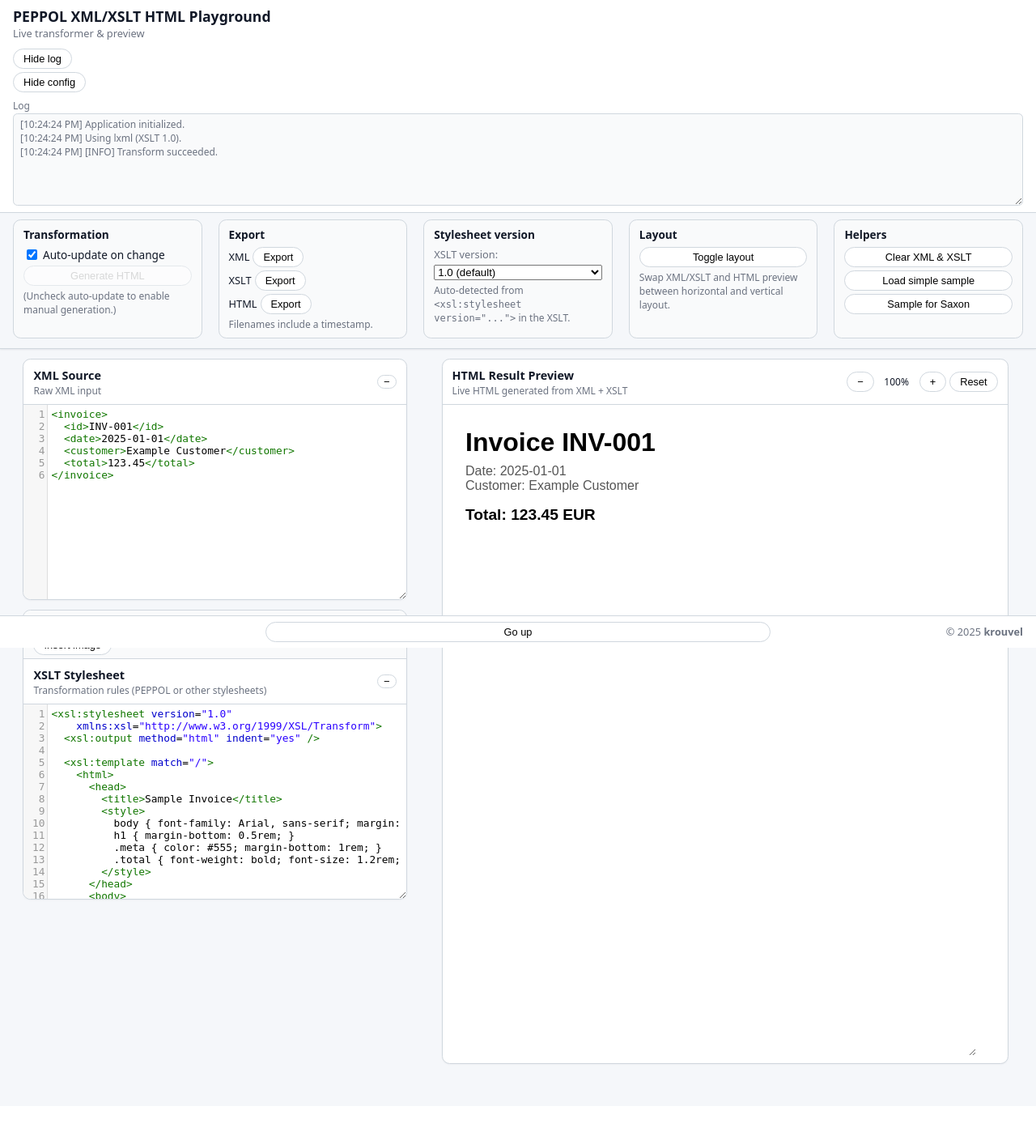
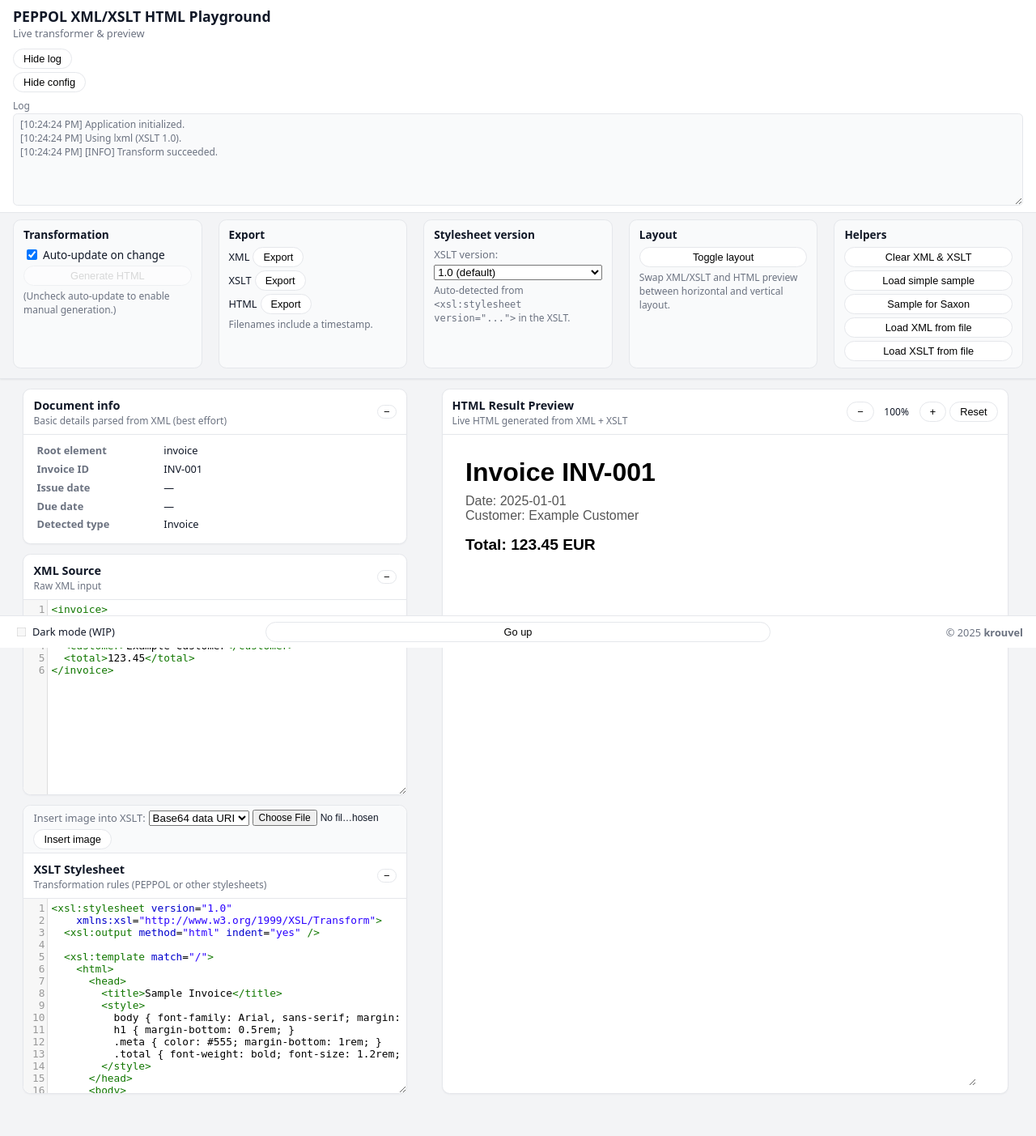
Before and after one commit to krouvel/PEPPOL-Stylesheet-Studio, a Flask app: page / in a window 1280 px wide. Shown: the whole page at 81% size. Before the commit the page ends 1315 px from the top, so only its background shows below. Run offline with Flask 3, Linux system fonts and the light colour scheme.

Commit message:
Add more features

```diff
--- a/app.py
+++ b/app.py
@@ -184,10 +184,12 @@ def api_transform():
     ui_version = data.get("version", "1.0")
 
     logs = []
+    engine = "lxml"
 
     # Decide which engine to use
     use_saxon = SAXON_ENABLED and ui_version in ("2.0", "3.0")
     if use_saxon:
+        engine = "saxon"
         logs.append(
             f"Using Saxon engine for XSLT {ui_version} (configured jar: {os.path.basename(SAXON_JAR_PATH)})."
         )
@@ -195,7 +197,7 @@ def api_transform():
     else:
         engine_info = "lxml (XSLT 1.0)"
         if SAXON_ENABLED and ui_version in ("2.0", "3.0"):
-            engine_info += " [Saxon available but not selected]"  # safety
+            engine_info += " [Saxon available but not selected]"
         logs.append(f"Using {engine_info}.")
         html, eng_logs, error = transform_with_lxml(xml, xslt)
 
@@ -203,10 +205,11 @@ def api_transform():
 
     if error:
         logs.append("[ERROR] Transform failed.")
-        return jsonify({"ok": False, "html": "", "log": logs}), 400
+        return jsonify({"ok": False, "html": "", "log": logs, "engine": engine}), 400
 
     logs.append("[INFO] Transform succeeded.")
-    return jsonify({"ok": True, "html": html, "log": logs})
+    return jsonify({"ok": True, "html": html, "log": logs, "engine": engine})
+
 
 @app.route("/api/sample/saxon", methods=["GET"])
 def api_sample_saxon():
--- a/static/css/main.css
+++ b/static/css/main.css
@@ -1,13 +1,10 @@
 :root {
-    --bg: #f5f7fa;
+    --bg: #f3f4f6;
     --bg-alt: #ffffff;
-    --border: #d0d7de;
-    --accent: #2563eb;
-    --accent-soft: rgba(37, 99, 235, 0.08);
-    --text-main: #111827;
+    --text: #111827;
     --text-muted: #6b7280;
+    --border: #e5e7eb;
     --error: #b91c1c;
-    --header-height: 80px;
     --footer-height: 40px;
 }
 
@@ -21,8 +18,17 @@
 body {
     margin: 0;
     font-family: system-ui, -apple-system, BlinkMacSystemFont, "Segoe UI", sans-serif;
-    color: var(--text-main);
     background: var(--bg);
+    color: var(--text);
+}
+
+body.theme-dark {
+    --bg: #020617;
+    --bg-alt: #0f172a;
+    --text: #e5e7eb;
+    --text-muted: #9ca3af;
+    --border: #1f2937;
+    --error: #f87171;
 }
 
 /* Sticky header */
@@ -127,6 +133,23 @@ body {
     font-weight: 600;
     font-size: 0.85rem;
     margin-bottom: 0.15rem;
+}
+
+.engine-indicator {
+    font-size: 0.8rem;
+    font-weight: 500;
+}
+
+.engine-indicator.engine-lxml {
+    color: #2563eb; /* blue-ish */
+}
+
+.engine-indicator.engine-saxon {
+    color: #16a34a; /* green-ish */
+}
+
+.engine-indicator.engine-error {
+    color: var(--error);
 }
 
 /* Generic UI */
@@ -356,6 +379,18 @@ button:disabled {
     font-weight: 600;
 }
 
+.theme-toggle {
+    display: inline-flex;
+    align-items: center;
+    gap: 0.25rem;
+    font-size: 0.8rem;
+}
+
+.theme-toggle input {
+    transform: scale(0.9);
+}
+
+
 /* Log entries */
 
 .log-entry {
@@ -372,6 +407,35 @@ button:disabled {
     font-weight: 500;
 }
 
+.doc-info-content {
+    padding: 0.5rem 0.75rem 0.75rem;
+    font-size: 0.8rem;
+}
+
+.doc-info-table {
+    width: 100%;
+    border-collapse: collapse;
+}
+
+.doc-info-table th,
+.doc-info-table td {
+    padding: 0.15rem 0.25rem;
+    text-align: left;
+    vertical-align: top;
+}
+
+.doc-info-table th {
+    width: 35%;
+    font-weight: 600;
+    color: var(--text-muted);
+}
+
+.doc-info-empty {
+    margin: 0 0 0.25rem 0;
+    color: var(--text-muted);
+    font-style: italic;
+}
+
 /* Responsive tweaks */
 
 @media (max-width: 900px) {
--- a/static/js/app.js
+++ b/static/js/app.js
@@ -11,8 +11,11 @@ const STORAGE_KEYS = {
     xmlCollapsed: "peppol_xml_collapsed",
     xsltCollapsed: "peppol_xslt_collapsed",
     logVisible: "peppol_log_visible",
-    previewZoom: "peppol_preview_zoom"
+    previewZoom: "peppol_preview_zoom",
+    theme: "peppol_theme",
+    docInfoCollapsed: "peppol_docinfo_collapsed"
 };
+
 
 let xmlEditor, xsltEditor;
 let lastHtml = "";
@@ -40,18 +43,21 @@ const XML_XSLT_HINT_ITEMS = [
 ];
 
 document.addEventListener("DOMContentLoaded", () => {
+    initTheme();
     initEditors();
     initUI();
     restoreState();
     initConfigPanelVisibility();
     initLogPanelVisibility();
     restorePreviewZoom();
+    initDocInfoCollapse();
     addLog("Application initialized.", "info");
 
     if (xmlEditor.getValue().trim() && xsltEditor.getValue().trim()) {
         scheduleTransform();
     }
 });
+
 
 // Disable Ctrl+S / Cmd+S so browser "Save page" doesn't pop up
 document.addEventListener("keydown", (e) => {
@@ -88,6 +94,7 @@ function initEditors() {
     xsltEditor.setOption("extraKeys", hintKeymap);
 
     xmlEditor.on("change", () => {
+        updateDocumentInfoFromXml();
         saveState();
         if (autoUpdate) scheduleTransform();
     });
@@ -134,6 +141,12 @@ function initUI() {
     const previewZoomInBtn = document.getElementById("previewZoomInBtn");
     const previewZoomOutBtn = document.getElementById("previewZoomOutBtn");
     const previewZoomResetBtn = document.getElementById("previewZoomResetBtn");
+    const loadXmlFileBtn = document.getElementById("loadXmlFileBtn");
+    const loadXsltFileBtn = document.getElementById("loadXsltFileBtn");
+    const xmlFileInput = document.getElementById("xmlFileInput");
+    const xsltFileInput = document.getElementById("xsltFileInput");
+    const themeToggle = document.getElementById("themeToggle");
+
 
     autoUpdateCheckbox.addEventListener("change", () => {
         autoUpdate = autoUpdateCheckbox.checked;
@@ -203,6 +216,7 @@ function initUI() {
                     }
                     xmlEditor.setValue(data.xml || "");
                     xsltEditor.setValue(data.xslt || "");
+                    updateDocumentInfoFromXml();
                     autoDetectXsltVersion();
                     addLog("Loaded Saxon PEPPOL sample from server.", "info");
                     saveState();
@@ -300,6 +314,60 @@ function initUI() {
             setPreviewZoom(1.0);
         });
     }
+
+    if (loadXmlFileBtn && xmlFileInput) {
+        loadXmlFileBtn.addEventListener("click", () => {
+            xmlFileInput.click();
+        });
+        xmlFileInput.addEventListener("change", () => {
+            const file = xmlFileInput.files[0];
+            if (!file) return;
+            const reader = new FileReader();
+            reader.onload = (e) => {
+                const text = e.target.result || "";
+                xmlEditor.setValue(text);
+                updateDocumentInfoFromXml();
+                addLog(`Loaded XML from file: ${file.name}`, "info");
+                saveState();
+                if (autoUpdate) {
+                    scheduleTransform();
+                } else {
+                    addLog("Auto-update is off – click 'Generate HTML' to apply changes.", "info");
+                }
+            };
+            reader.readAsText(file);
+        });
+    }
+
+    if (loadXsltFileBtn && xsltFileInput) {
+        loadXsltFileBtn.addEventListener("click", () => {
+            xsltFileInput.click();
+        });
+        xsltFileInput.addEventListener("change", () => {
+            const file = xsltFileInput.files[0];
+            if (!file) return;
+            const reader = new FileReader();
+            reader.onload = (e) => {
+                const text = e.target.result || "";
+                xsltEditor.setValue(text);
+                autoDetectXsltVersion();
+                addLog(`Loaded XSLT from file: ${file.name}`, "info");
+                saveState();
+                if (autoUpdate) {
+                    scheduleTransform();
+                } else {
+                    addLog("Auto-update is off – click 'Generate HTML' to apply changes.", "info");
+                }
+            };
+            reader.readAsText(file);
+        });
+    }
+
+    if (themeToggle) {
+        themeToggle.addEventListener("change", () => {
+            setTheme(themeToggle.checked ? "dark" : "light");
+        });
+    }
 }
 
 
@@ -351,6 +419,9 @@ function restoreState() {
         loadSampleContent(); // first time: load sample
     }
 
+    // After XML is in place, update document info
+    updateDocumentInfoFromXml();
+
     if (storedXslt !== null) {
         xsltEditor.setValue(storedXslt);
     }
@@ -379,6 +450,11 @@ function restoreState() {
         const xsltVersionSelect = document.getElementById("xsltVersionSelect");
         xsltVersionSelect.value = storedVersion;
     }
+
+    // set a default engine indicator
+    const xsltVersionSelectEl = document.getElementById("xsltVersionSelect");
+    const version = xsltVersionSelectEl ? xsltVersionSelectEl.value : "1.0";
+    updateEngineIndicator("lxml", version);
 
     // Restore collapsed state of XML / XSLT editors
     restoreEditorCollapseState();
@@ -458,9 +534,17 @@ function doTransform() {
                 });
             }
 
+            const xsltVersionSelect = document.getElementById("xsltVersionSelect");
+            const version = xsltVersionSelect ? xsltVersionSelect.value : "1.0";
+
             if (!ok || !data.ok) {
+                updateEngineIndicator("error", version);
                 addLog("Transformation failed.", "error");
                 return;
+            }
+
+            if (data.engine) {
+                updateEngineIndicator(data.engine, version);
             }
 
             lastHtml = data.html || "";
@@ -641,6 +725,187 @@ function autoDetectXsltVersion() {
     }
 }
 
+function updateEngineIndicator(engine, version) {
+    const el = document.getElementById("engineIndicator");
+    if (!el) return;
+    el.classList.remove("engine-lxml", "engine-saxon", "engine-error");
+
+    let text = "Engine: unknown";
+
+    if (engine === "lxml") {
+        el.classList.add("engine-lxml");
+        text = "Engine: lxml (XSLT 1.0)";
+    } else if (engine === "saxon") {
+        el.classList.add("engine-saxon");
+        text = `Engine: Saxon-HE (XSLT ${version})`;
+    } else if (engine === "error") {
+        el.classList.add("engine-error");
+        text = "Engine: error";
+    }
+
+    el.textContent = text;
+}
+
+function applyTheme(theme) {
+    const body = document.body;
+    const themeToggle = document.getElementById("themeToggle");
+    if (theme === "dark") {
+        body.classList.add("theme-dark");
+        if (themeToggle) themeToggle.checked = true;
+    } else {
+        body.classList.remove("theme-dark");
+        if (themeToggle) themeToggle.checked = false;
+    }
+}
+
+function initTheme() {
+    const body = document.body;
+    const themeToggle = document.getElementById("themeToggle");
+
+    // Always use light theme for now
+    body.classList.remove("theme-dark");
+    if (themeToggle) {
+        themeToggle.checked = false;
+        themeToggle.disabled = true;
+    }
+
+    try {
+        localStorage.setItem(STORAGE_KEYS.theme, "light");
+    } catch (e) {
+        // ignore
+    }
+}
+
+
+function setTheme(theme) {
+    applyTheme(theme);
+    try {
+        localStorage.setItem(STORAGE_KEYS.theme, theme);
+    } catch (e) {
+        // ignore
+    }
+}
+
+function updateDocumentInfoFromXml() {
+    const xml = xmlEditor.getValue();
+    const rootEl = document.getElementById("docInfoRoot");
+    const idEl = document.getElementById("docInfoId");
+    const issueEl = document.getElementById("docInfoIssueDate");
+    const dueEl = document.getElementById("docInfoDueDate");
+    const typeEl = document.getElementById("docInfoType");
+    const emptyEl = document.querySelector("#docInfoContent .doc-info-empty");
+
+    if (!rootEl || !idEl || !issueEl || !dueEl || !typeEl) return;
+
+    if (!xml.trim()) {
+        rootEl.textContent = "—";
+        idEl.textContent = "—";
+        issueEl.textContent = "—";
+        dueEl.textContent = "—";
+        typeEl.textContent = "—";
+        if (emptyEl) emptyEl.style.display = "block";
+        return;
+    }
+
+    let root = "—";
+    let invoiceId = "—";
+    let issueDate = "—";
+    let dueDate = "—";
+    let dtype = "Unknown";
+
+    // Root element (ignore optional prefix, e.g. <cbc:Invoice>)
+    const rootMatch = xml.match(/<\s*(?:\w+:)?([A-Za-z_][\w\-.]*)[^>]*>/);
+    if (rootMatch) {
+        root = rootMatch[1];
+        if (/invoice/i.test(root)) {
+            dtype = "Invoice";
+        }
+    }
+
+    // Try to detect UBL/PEPPOL namespace
+    if (/urn:oasis:names:specification:ubl:schema:xsd:Invoice-2/i.test(xml)) {
+        dtype = "UBL Invoice (PEPPOL-like)";
+    }
+
+    // Invoice ID: allow optional prefix, e.g. <cbc:ID>
+    // First try cbc:ID explicitly, then any :ID, then plain <ID>
+    let idMatch =
+        xml.match(/<\s*cbc:ID[^>]*>([^<]+)<\/\s*cbc:ID\s*>/i) ||
+        xml.match(/<\s*(?:\w+:)?ID[^>]*>([^<]+)<\/\s*(?:\w+:)?ID\s*>/i);
+
+    if (idMatch) {
+        invoiceId = idMatch[1].trim();
+    }
+
+    // Issue date: <cbc:IssueDate> or <IssueDate>
+    const issueMatch =
+        xml.match(/<\s*(?:\w+:)?IssueDate[^>]*>([^<]+)<\/\s*(?:\w+:)?IssueDate\s*>/i);
+    if (issueMatch) {
+        issueDate = issueMatch[1].trim();
+    }
+
+    // Due date: <cbc:DueDate> or <DueDate>
+    const dueMatch =
+        xml.match(/<\s*(?:\w+:)?DueDate[^>]*>([^<]+)<\/\s*(?:\w+:)?DueDate\s*>/i);
+    if (dueMatch) {
+        dueDate = dueMatch[1].trim();
+    }
+
+    rootEl.textContent = root;
+    idEl.textContent = invoiceId;
+    issueEl.textContent = issueDate;
+    dueEl.textContent = dueDate;
+    typeEl.textContent = dtype;
+
+    if (emptyEl) {
+        const allEmpty =
+            root === "—" &&
+            invoiceId === "—" &&
+            issueDate === "—" &&
+            dueDate === "—" &&
+            dtype === "Unknown";
+        emptyEl.style.display = allEmpty ? "block" : "none";
+    }
+}
+
+function initDocInfoCollapse() {
+    const btn = document.getElementById("toggleDocInfoBtn");
+    const content = document.getElementById("docInfoContent");
+    if (!btn || !content) return;
+
+    const stored = localStorage.getItem(STORAGE_KEYS.docInfoCollapsed);
+    const collapsed = stored === "true";
+    applyDocInfoCollapsed(collapsed);
+
+    btn.addEventListener("click", () => {
+        const nowCollapsed = content.style.display === "none";
+        applyDocInfoCollapsed(!nowCollapsed);
+    });
+}
+
+function applyDocInfoCollapsed(collapsed) {
+    const btn = document.getElementById("toggleDocInfoBtn");
+    const content = document.getElementById("docInfoContent");
+    if (!btn || !content) return;
+
+    if (collapsed) {
+        content.style.display = "none";
+        btn.textContent = "+";
+        btn.title = "Show document info";
+    } else {
+        content.style.display = "";
+        btn.textContent = "−";
+        btn.title = "Hide document info";
+    }
+
+    try {
+        localStorage.setItem(STORAGE_KEYS.docInfoCollapsed, String(collapsed));
+    } catch (e) {
+        // ignore
+    }
+}
+
+
 function loadSampleContent() {
     const sampleXml = `
 <invoice>
@@ -685,6 +950,8 @@ function loadSampleContent() {
 
     xmlEditor.setValue(sampleXml);
     xsltEditor.setValue(sampleXslt);
+
+     updateDocumentInfoFromXml();
 }
 
 function handleImageInsert(file, mode) {
--- a/templates/partials/footer.html
+++ b/templates/partials/footer.html
@@ -1,5 +1,10 @@
 <footer class="app-footer">
-    <div class="footer-left"></div>
+    <div class="footer-left">
+        <label class="theme-toggle">
+            <input type="checkbox" id="themeToggle" disabled>
+            Dark mode (WIP)
+        </label>
+    </div>
 
     <button id="goTopBtn" class="go-top-btn">Go up</button>
 
--- a/templates/partials/header.html
+++ b/templates/partials/header.html
@@ -79,6 +79,16 @@
             <button id="clearEditorsBtn">Clear XML &amp; XSLT</button>
             <button id="loadSampleBtn">Load simple sample</button>
             <button id="loadSaxonSampleBtn">Sample for Saxon</button>
+            <button id="loadXmlFileBtn">Load XML from file</button>
+            <button id="loadXsltFileBtn">Load XSLT from file</button>
+
+            <!-- hidden file inputs -->
+            <input type="file" id="xmlFileInput" accept=".xml,text/xml" style="display:none">
+            <input type="file" id="xsltFileInput"
+                   accept=".xslt,.xsl,.xml,text/xml,application/xml"
+                   style="display:none">
         </div>
+
+
     </div>
 </header>
--- a/templates/partials/main.html
+++ b/templates/partials/main.html
@@ -1,6 +1,30 @@
 <main id="mainLayout" class="main-layout main-layout-horizontal">
     <!-- LEFT: XML + XSLT -->
     <section class="pane pane-left">
+        <div class="editor-block" id="docInfoBlock">
+            <div class="editor-header">
+                <div>
+                    <span class="editor-title">Document info</span>
+                    <span class="editor-description">
+                        Basic details parsed from XML (best effort)
+                    </span>
+                </div>
+                <button id="toggleDocInfoBtn" class="collapse-btn" title="Hide document info">−</button>
+            </div>
+            <div id="docInfoContent" class="doc-info-content">
+                <p class="doc-info-empty">No document info yet.</p>
+                <table class="doc-info-table">
+                    <tbody>
+                        <tr><th>Root element</th><td id="docInfoRoot">—</td></tr>
+                        <tr><th>Invoice ID</th><td id="docInfoId">—</td></tr>
+                        <tr><th>Issue date</th><td id="docInfoIssueDate">—</td></tr>
+                        <tr><th>Due date</th><td id="docInfoDueDate">—</td></tr>
+                        <tr><th>Detected type</th><td id="docInfoType">—</td></tr>
+                    </tbody>
+                </table>
+            </div>
+        </div>
+
         <!-- XML editor -->
         <div class="editor-block">
             <div class="editor-header">
```
